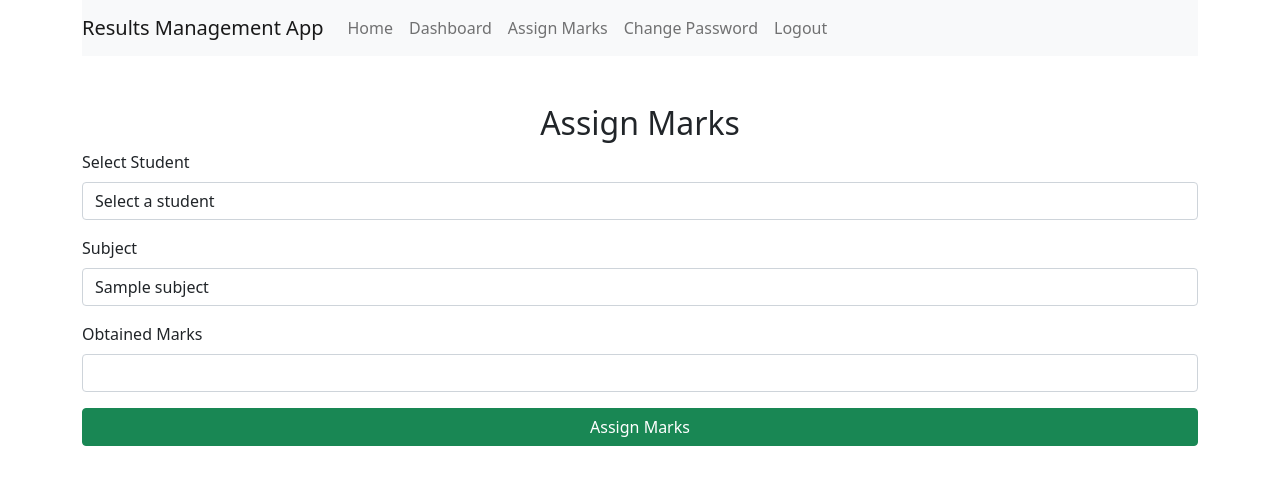
After one commit to atifjamildev/results_management_app, a Flask app: page /assign_marks in a window 1280 px wide. The commit adds this page. Shown: the top 485 px of the page. Run offline with Flask 3, Linux system fonts and the light colour scheme; tables that the repository leaves empty hold one stand-in row (values such as "Sample post").

Commit message:
[feat]: add assign marks feature. add relationship between student, class and subject

```diff
--- a/app.py
+++ b/app.py
@@ -1,11 +1,7 @@
 from flask import Flask, render_template, request, redirect, url_for
-from flask_sqlalchemy import SQLAlchemy
 from flask_login import LoginManager, login_user, login_required, logout_user, current_user
-from models import db, User, Student, Subject, ClassInfo
+from models import db, User, Student, Subject, ClassInfo, StudentSubject
 from config import Config
-from dotenv import load_dotenv
-
-load_dotenv()
 
 app = Flask(__name__)
 app.config.from_object(Config)
@@ -22,7 +18,9 @@ login_manager.login_view = 'login'
 def load_user(user_id):
     return User.query.get(int(user_id))
 
-# Routes and views
+##########################################################
+################ Routes and views ########################
+##########################################################
 
 # Route for the homepage (for students)
 @app.route('/', methods=['GET', 'POST'])
@@ -31,25 +29,16 @@ def home():
         roll_id = request.form['roll_id']
         class_name = request.form['class_name']
 
-        # Find the student by roll number and class
         student = Student.query.filter_by(roll_id=roll_id, class_name=class_name).first()
 
         if student:
-            # If student is found, display their results (marks)
-            results = student.marks
+            results = student.get_results()
             return render_template('results.html', student=student, results=results)
         else:
-            # If student is not found, show an error message
             error_message = "Student not found or incorrect class/roll number."
             return render_template('home.html', error_message=error_message)
 
-    # try:
-        # Get all available classes
-    classes = ClassInfo.query.all()
-    # except Exception as e:
-    #     print(e)
-    #     classes = []
-    # For GET request, render the form
+    classes = ClassInfo.query.all()  # Get all available classes
     return render_template('home.html', classes=classes)
 
 # Route to view results (already implemented above in the form submission)
@@ -122,10 +111,11 @@ def add_subject():
     if request.method == 'POST':
         name = request.form['name']
         code = request.form['code']
-        subject = Subject(name=name, code=code)
+        total_marks = int(request.form['total_marks'])
+        subject = Subject(name=name, code=code, total_marks=total_marks)
         db.session.add(subject)
         db.session.commit()
-        return redirect(url_for('manage_subjects'))
+        return redirect(url_for('dashboard'))
     return render_template('add_subject.html')
 
 @app.route('/manage_subjects')
@@ -166,7 +156,7 @@ def add_class():
         new_class = ClassInfo(class_name=class_name, section=section)
         db.session.add(new_class)
         db.session.commit()
-        return redirect(url_for('manage_classes'))
+        return redirect(url_for('dashboard'))
     return render_template('add_class.html')
 
 @app.route('/manage_classes')
@@ -196,6 +186,33 @@ def delete_class(class_id):
     db.session.commit()
     return redirect(url_for('manage_classes'))
 
+
+@app.route('/assign_marks', methods=['GET', 'POST'])
+def assign_marks():
+    if request.method == 'POST':
+        student_id = request.form['student_id']
+        subject_id = request.form['subject_id']
+        obtained_marks = int(request.form['obtained_marks'])
+
+        student = Student.query.get(student_id)
+        subject = Subject.query.get(subject_id)
+
+        if student and subject:
+            # Assuming you have a StudentSubject table
+            student_subject = StudentSubject(
+                student_id=student.id,
+                subject_id=subject.id,
+                obtained_marks=obtained_marks
+            )
+            db.session.add(student_subject)
+            db.session.commit()
+            return redirect(url_for('dashboard'))
+        return redirect(url_for('assign_marks'))
+
+    students = Student.query.all()
+    subjects = Subject.query.all()
+    return render_template('assign_marks.html', students=students, subjects=subjects)
+
 @app.route('/change_password', methods=['GET', 'POST'])
 @login_required
 def change_password():
--- a/config.py
+++ b/config.py
@@ -3,6 +3,6 @@ import os
 class Config:
     basedir = os.path.abspath(os.path.dirname(__file__))
 
-    SECRET_KEY = os.getenv('SECRET_KEY') or 'mysecretkey'
-    SQLALCHEMY_DATABASE_URI = f"sqlite:///{os.path.join(basedir, 'database/school.db')}"
+    SECRET_KEY = os.environ.get('SECRET_KEY', None) or 'mysecretkey'
+    SQLALCHEMY_DATABASE_URI = f"sqlite:///{os.path.join(basedir, 'school.db')}"
     SQLALCHEMY_TRACK_MODIFICATIONS = False
--- a/templates/add_class.html
+++ b/templates/add_class.html
@@ -1,7 +1,5 @@
 {% extends 'layout.html' %} {% block content %}
 <h2 class="text-center mt-5">Add New Class</h2>
-<div class="row justify-content-center">
-  <div class="col-md-6">
 <form action="{{ url_for('add_class') }}" method="POST">
   <div class="mb-3">
     <label for="class_name" class="form-label">Class Name</label>
@@ -13,6 +11,4 @@
   </div>
   <button type="submit" class="btn btn-success w-100">Add Class</button>
 </form>
-  </div>
-</div>
 {% endblock %}
--- /dev/null
+++ b/templates/assign_marks.html
@@ -0,0 +1,34 @@
+{% extends 'layout.html' %} {% block content %}
+<h2 class="text-center mt-5">Assign Marks</h2>
+
+<form action="{{ url_for('assign_marks') }}" method="POST">
+  <div class="mb-3">
+    <label for="student_id" class="form-label">Select Student</label>
+    <select name="student_id" class="form-control" required>
+      <option value="" disabled selected>Select a student</option>
+      {% for student in students %}
+      <option value="{{ student.id }}">
+        {{ student.full_name }} of Class: {{ student.class_name }} with Roll No:
+        {{ student.roll_id }}
+      </option>
+      {% endfor %}
+    </select>
+  </div>
+
+  <div class="mb-3">
+    <label for="subject_id" class="form-label">Subject</label>
+    <select name="subject_id" class="form-control" required>
+      {% for subject in subjects %}
+      <option value="{{ subject.id }}">{{ subject.name }}</option>
+      {% endfor %}
+    </select>
+  </div>
+
+  <div class="mb-3">
+    <label for="obtained_marks" class="form-label">Obtained Marks</label>
+    <input type="number" name="obtained_marks" class="form-control" required />
+  </div>
+
+  <button type="submit" class="btn btn-success w-100">Assign Marks</button>
+</form>
+{% endblock %}
--- a/templates/home.html
+++ b/templates/home.html
@@ -10,7 +10,6 @@
       <div class="mb-3">
         <label for="class_name" class="form-label">Select Class</label>
         <select name="class_name" class="form-control" required>
-          <option value="">Select Class</option>
           {% for class_info in classes %}
           <option value="{{ class_info.class_name }}">
             {{ class_info.class_name }} - {{ class_info.section }}
--- a/templates/layout.html
+++ b/templates/layout.html
@@ -17,23 +17,16 @@
         <div class="collapse navbar-collapse">
           <ul class="navbar-nav">
             <li class="nav-item">
+              <a class="nav-link" href="{{ url_for('home') }}">Home</a>
+            </li>
+            <li class="nav-item">
               <a class="nav-link" href="{{ url_for('dashboard') }}"
                 >Dashboard</a
               >
             </li>
             <li class="nav-item">
-              <a class="nav-link" href="{{ url_for('manage_students') }}"
-                >Students</a
-              >
-            </li>
-            <li class="nav-item">
-              <a class="nav-link" href="{{ url_for('manage_subjects') }}"
-                >Subjects</a
-              >
-            </li>
-            <li class="nav-item">
-              <a class="nav-link" href="{{ url_for('manage_classes') }}"
-                >Classes</a
+              <a class="nav-link" href="{{ url_for('assign_marks') }}"
+                >Assign Marks</a
               >
             </li>
             <li class="nav-item">
```
Also changed, not shown: models.py (+35 -11 lines), requirements.txt (+13 -2 lines), templates/add_subject.html (+4 -4 lines), templates/results.html (+6 -8 lines), README.md (added), 1 other file. Lines whose indentation alone changed are shown as unchanged.
